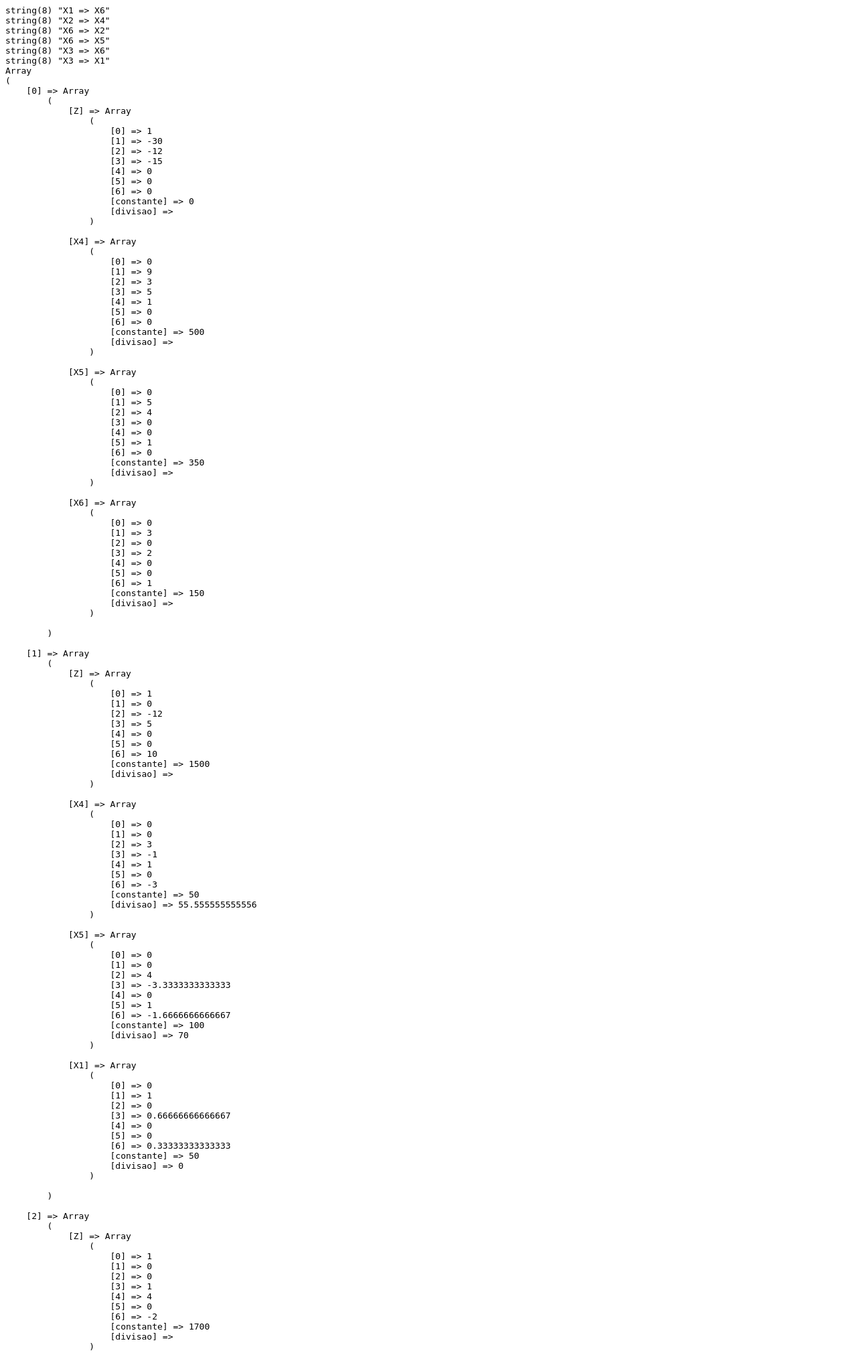
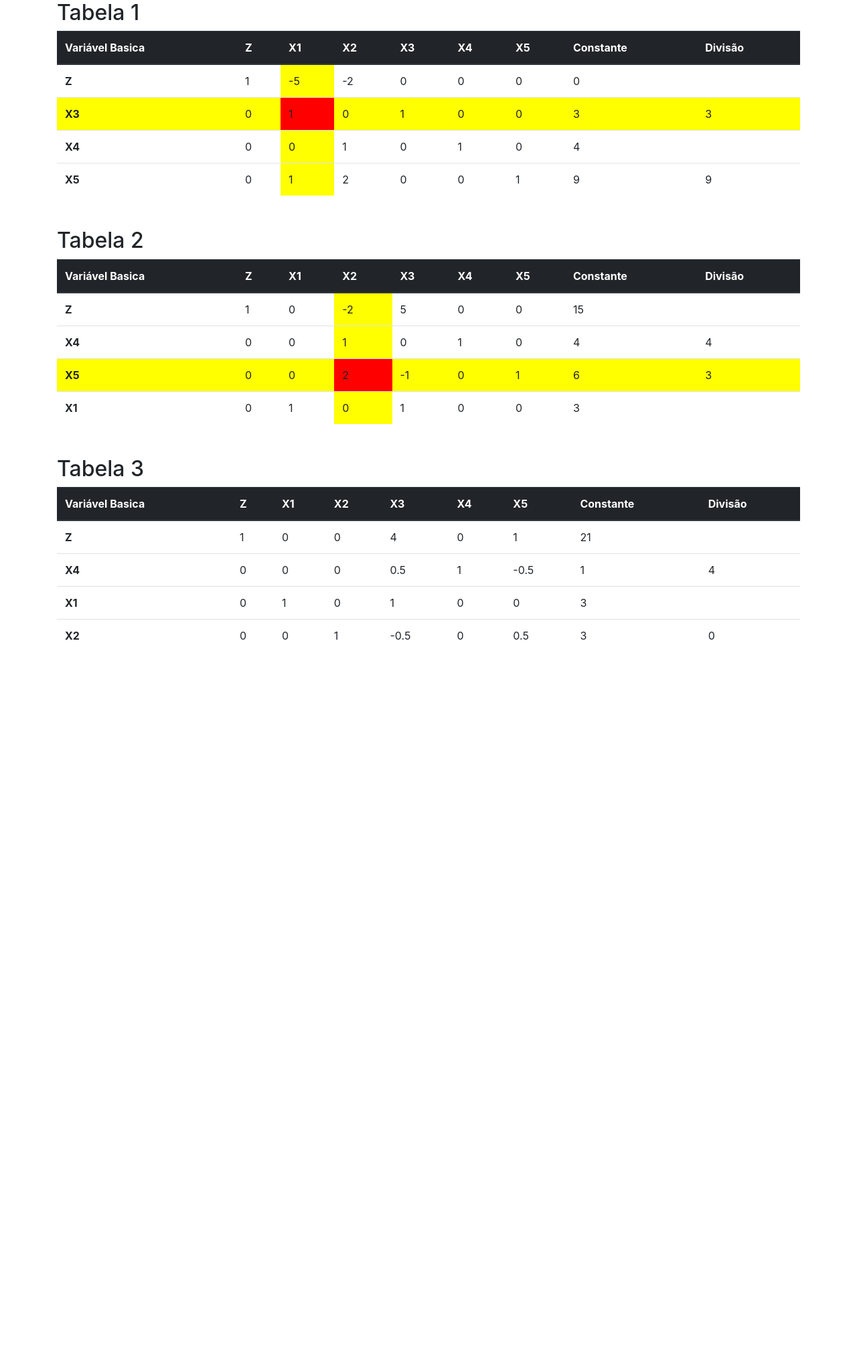
Before and after one commit to FlavioRoso/phpsimplex, a PHP site: page /teste/index.php in a window 1280 px wide. Shown: the top 2020 px of the page at 67% size. After the commit the page ends 955 px from the top, so only its background shows below. Run offline with PHP 8.4, Linux system fonts and the light colour scheme.

Commit message:
corrigindo erro na seleção da linha e exibindo grid

```diff
--- a/src/simplex.php
+++ b/src/simplex.php
@@ -24,6 +24,24 @@ class Simplex
     /** @var array $historico_tabela */
     private $historico_tabela = [];
 
+
+    public function getHistorico()
+    {
+        return $this->historico_tabela;
+    }
+
+
+    public function getCabecalho()
+    {
+        return $this->cabecalhos;
+    }
+
+
+    public function getVariaveisNaoBasicas()
+    {
+        return $this->variaveis_nao_basicas;
+    }
+
     /**
      * construtor
      * @var array $variaveis
@@ -31,13 +49,14 @@ class Simplex
      */
     public function __construct(array $variaveis, array $condicoes)
     {
-        $this->variaveis_nao_basicas = $variaveis;
         $this->condicoes = $condicoes;
 
         $this->adicionarVariavel("Z", 1);
 
         foreach ($variaveis as $indice => $variavel) {
-            $this->adicionarVariavel("X" . ($indice + 1), -$variavel);
+            $titulo = "X" . ($indice + 1);
+            $this->variaveis_nao_basicas[$titulo] = $variavel;
+            $this->adicionarVariavel($titulo, -$variavel);
         }
     }
 
@@ -162,7 +181,7 @@ class Simplex
     private function selecionarLinha($tabela)
     {
         $arrayFiltrado = array_filter($tabela, function ($linha, $posicao) {
-            return $posicao != "Z" && $linha["divisao"] != null;
+            return $posicao != "Z" && $linha["divisao"] != null && $linha["divisao"] > 0;
         }, ARRAY_FILTER_USE_BOTH);
         $minimo = min(array_column($arrayFiltrado, "divisao"));
         $linhaSelecionada = array_filter($arrayFiltrado, function ($linha) use ($minimo) {
@@ -193,8 +212,6 @@ class Simplex
                 $linhaSelecionada["valor"][$indice] = 0;
             }
         };
-
-        var_dump($this->cabecalhos[$colunaSelecionada["posicao"]] . " => " . $posicaoLinhaAnterior);
 
         $tabela[$this->cabecalhos[$colunaSelecionada["posicao"]]] = $linhaSelecionada["valor"];
         unset($tabela[$posicaoLinhaAnterior]);
@@ -233,16 +250,25 @@ class Simplex
         $this->inicializarVariaveisBasicas();
         $tabela = $this->montarTabelaInicial();
         $colunaSelecionada = $this->selecionarColuna($tabela);
-        $this->historico_tabela[] = $tabela;
 
         while ($colunaSelecionada) {
             $tabela = $this->preencherDivisao($tabela, $colunaSelecionada);
             $linhaSelecionada = $this->selecionarLinha($tabela);
+            $this->historico_tabela[] = [
+                "tabela" => $tabela,
+                "linhaSelecionada" => $linhaSelecionada['posicao'],
+                "colunaSelecionada" => $colunaSelecionada["posicao"],
+            ];
+
             $tabela = $this->novaInsersaoTabela($tabela, $linhaSelecionada, $colunaSelecionada);
             $tabela = $this->recalcularLinhasTabela($tabela, $colunaSelecionada);
             $colunaSelecionada = $this->selecionarColuna($tabela);
-            $this->historico_tabela[] = $tabela;
         }
-        print_r($this->historico_tabela);
+
+        $this->historico_tabela[] = [
+            "tabela" => $tabela,
+            "linhaSelecionada" => null,
+            "colunaSelecionada" => null,
+        ];
     }
 }
--- a/teste/index.php
+++ b/teste/index.php
@@ -4,16 +4,15 @@ include("../vendor/autoload.php");
 
 use Flavio\Phpsimplex\Simplex;
 
-echo '<pre>';
 
-// $simplex = new Simplex(
-//     [5, 2],
-//     [
-//         [1, 0, "<=", 3],
-//         [0, 1, "<=", 4],
-//         [1, 2, "<=", 9],
-//     ]
-// );
+$simplex = new Simplex(
+    [5, 2],
+    [
+        [1, 0, "<=", 3],
+        [0, 1, "<=", 4],
+        [1, 2, "<=", 9],
+    ]
+);
 
 // $simplex = new Simplex(
 //     [2, 6],
@@ -23,14 +22,99 @@ echo '<pre>';
 //     ]
 // );
 
-$simplex = new Simplex(
-    [30, 12, 15],
-    [
-        [9, 3, 5, "<=", 500],
-        [5, 4, 0, "<=", 350],
-        [3, 0, 2, "<=", 150],
-    ]
-);
+// $simplex = new Simplex(
+//     [30, 12, 15],
+//     [
+//         [9, 3, 5, "<=", 500],
+//         [5, 4, 0, "<=", 350],
+//         [3, 0, 2, "<=", 150],
+//         [0, 0, 1, "<=", 20],
+//     ]
+// );
 
+// $simplex = new Simplex(
+//     [5, 4, 3],
+//     [
+//         [2, 3, 1, "<=", 5],
+//         [4, 2, 2, "<=", 11],
+//         [3, 2, 2, "<=", 8],
+//     ]
+// );
+$contador = 0;
 
 $simplex->formaPadrao();
+
+$historico = $simplex->getHistorico();
+$cabecalho = $simplex->getCabecalho();
+$variaveisNaoBasicas = $simplex->getVariaveisNaoBasicas();
+?>
+
+<!DOCTYPE html>
+<html lang="en">
+
+<head>
+    <meta charset="UTF-8">
+    <meta http-equiv="X-UA-Compatible" content="IE=edge">
+    <meta name="viewport" content="width=device-width, initial-scale=1.0">
+    <link rel="stylesheet" href="https://cdn.jsdelivr.net/npm/bootstrap@4.1.3/dist/css/bootstrap.min.css" integrity="sha384-MCw98/SFnGE8fJT3GXwEOngsV7Zt27NXFoaoApmYm81iuXoPkFOJwJ8ERdknLPMO" crossorigin="anonymous">
+    <title></title>
+</head>
+
+<body>
+    <div class="container">
+        <? foreach ($historico as $tabelaDados) {
+            $contador++;
+            $posicaoColunaSelecionada = $tabelaDados["colunaSelecionada"];
+            $posicaoLinhaSelecionada = $tabelaDados["linhaSelecionada"]
+        ?>
+            <h2>Tabela <?= $contador ?></h2>
+            <table class="table mb-5">
+                <? if ($posicaoColunaSelecionada) {  ?>
+                    <colgroup>
+                        <col span="<?= ($posicaoColunaSelecionada + 1) ?>">
+                        <col style="background-color:yellow">
+                    </colgroup>
+                <? }  ?>
+
+                <thead class="thead-dark">
+                    <tr>
+                        <th scope="col">Variável Basica</th>
+                        <? foreach ($cabecalho as $titulo) { ?>
+                            <th scope="col"><?= $titulo ?></th>
+                        <? } ?>
+                        <th scope="col">Constante</th>
+                        <th scope="col">Divisão</th>
+
+                    </tr>
+                </thead>
+                <tbody>
+
+                    <? foreach ($tabelaDados["tabela"] as $titulo => $linhas) {
+                        $linhaSelecionada = $posicaoLinhaSelecionada == $titulo;
+                        $estilo = "";
+                        if ($linhaSelecionada) {
+                            $estilo = "background-color:yellow";
+                        }
+
+                    ?>
+                        <tr style="<?= $estilo ?>">
+                            <th scope="col"><?= $titulo ?></th>
+                            <? foreach ($linhas as $posicao => $colunas) {
+                                $estiloPivo = "";
+                                if ($linhaSelecionada && $posicao == $posicaoColunaSelecionada) {
+                                    $estiloPivo = "background-color: red";
+                                }
+
+                            ?>
+                                <td scope="col" style="<?= $estiloPivo ?>"><?= $colunas ?></td>
+                            <? } ?>
+                        </tr>
+                    <? } ?>
+                </tbody>
+            </table>
+        <? } ?>
+
+    </div>
+</body>
+
+</html>
```
